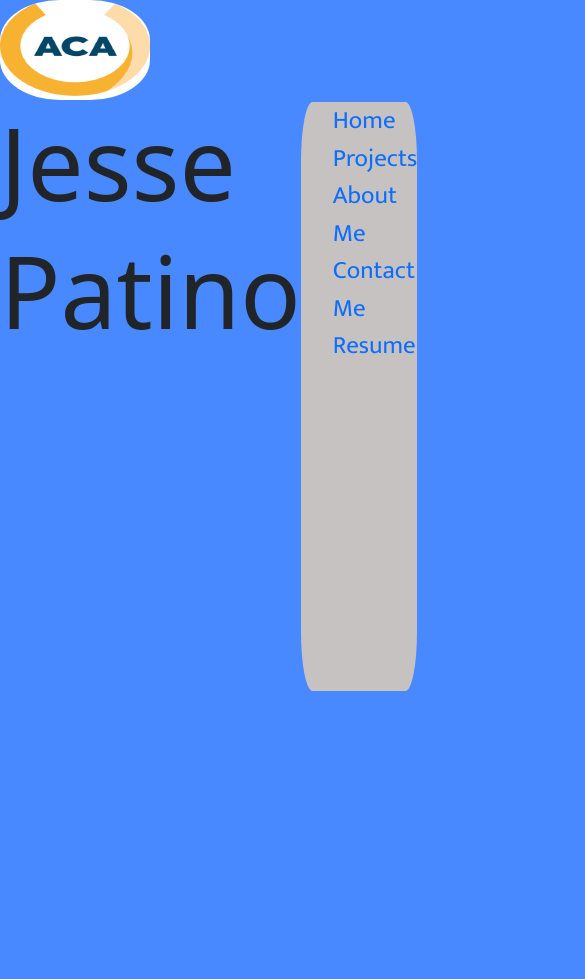
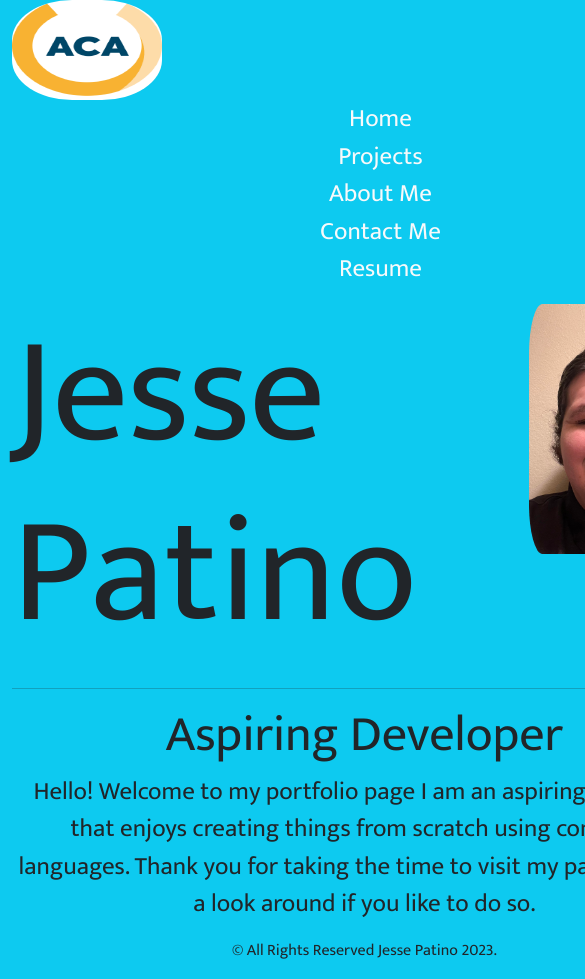
Before and after one commit to j3553pat/portfolio-website-2.0, a plain HTML site: page index.html in a window 390 px wide. Shown: the top 979 px of the page, 585 px wide, since content can reach past the window. Before the commit the page ends 844 px from the top, so only its background shows below. Drawn offline with nearby package versions, Linux system fonts and the light colour scheme.

Commit message:
completed html portion of homepage added some media queries but not all

```diff
--- a/index.css
+++ b/index.css
@@ -2,26 +2,26 @@ body {
     background-color: rgb(73, 137, 255);
     display:grid;
     grid-template-columns: 1fr;
-    grid-template-rows: 0.4fr 0.1fr 1fr 0.3fr;
+    grid-template-rows: 0.1fr 0.1fr 0.1fr 0.1fr;
     grid-template-areas:
     "header header header"
     "main main nav"
     "main main nav"
-    "main main nav"
     "footer footer footer";
+    font-family: 'Mukta', sans-serif;
   }
 
   header {
     grid-area: header;
-    font-family: 'Mukta', sans-serif;
+
   }
 
   h1 {
-    font-size: 100px;
+    font-size: 150px;
     text-align: left;
   }
 
-  img {
+  #aca {
     height: 100px;
     width: 150px;
     border-radius: 40%;
@@ -29,19 +29,12 @@ body {
 
   nav {
     grid-area: nav;
-    background-color: rgb(199, 194, 194);
-    border-radius: 10%;
-    flex-direction: column;
-    width: fit-content;
+    border-radius: 1%;
   }
 
   ul {
-   display: flex;
-   flex-direction: column;
-    align-items: space-around;
     list-style-type: none;
     font-family: 'Mukta', sans-serif;
-
   }
 
   a {
@@ -50,5 +43,37 @@ body {
 
  li {
     font-size: 25px;
+  }
 
+  #selfie {
+    height: 250px;
+    width: 300px;
+    border-radius: 20%;
+    padding-left: 30px;
   }
+
+  h2 {
+    font-size: 50px;
+  }
+
+  #text {
+    text-align: center;
+    font-size: 25px;
+  }
+
+  footer {
+    grid-area: footer;
+  }
+
+  @media (max-width: 767px) {
+    body {
+      display:grid;
+      grid-template-columns: 1fr;
+      grid-template-rows: auto auto auto auto;
+      grid-template-areas:
+      "header"
+      "nav"
+      "main"
+      "footer";
+  }
+}
--- a/index.html
+++ b/index.html
@@ -10,25 +10,33 @@
     <link rel="preconnect" href="https://fonts.googleapis.com"><link rel="preconnect" href="https://fonts.gstatic.com" crossorigin><link href="https://fonts.googleapis.com/css2?family=Mukta&display=swap" rel="stylesheet">
     <title>Home Page</title>
 </head>
-<body>
+<body class="bg-info container-fluid">
     <header>
-        <img src="8907893.png" alt="logo">
+        <img id="aca" src="8907893.png" alt="logo">
 
     </header>
 <nav>
-    <ul>
-        <li><a href="index.html">Home</a></li>
-        <li><a href="portfolio">Projects</a></li>
-        <li><a href="aboutMe.html">About Me</a></li>
-        <li><a href="contact.html">Contact Me</a></li>
-        <li><a href="resume.html" alt="Resume Page">Resume</a></li>
+    <ul class="fs-2 text-center d-flex flex-column">
+        <li><a class="link-light" href="index.html">Home</a></li>
+        <li><a class="link-light" href="portfolio">Projects</a></li>
+        <li><a class="link-light"href="aboutMe.html">About Me</a></li>
+        <li><a class="link-light" href="contact.html">Contact Me</a></li>
+        <li><a class="link-light" href="resume.html" alt="Resume Page">Resume</a></li>
     </ul>
 </nav>
 <main>
-<h1>Jesse</h1>
-<h1>Patino</h1>
+    <div class="d-flex flex-row">
+        <h1>Jesse Patino</h1>
+        <img id="selfie" src="portfoliopic2.jpg">
+    </div>
+    <hr>
+    <div>
+        <h2 class="text-center">Aspiring Developer</h2>
+        <p class="text-center" id="text">Hello! Welcome to my portfolio page I am an aspiring developer that enjoys creating things from scratch using computer languages. Thank you for taking the time to visit my page and take a look around if you like to do so.</p>
+    </div>
 </main>
 <footer>
+    <p class="text-center">&copy; All Rights Reserved Jesse Patino 2023.</p>
 </footer>
 </body>
 </html>
```
Also changed, not shown: portfoliopic2.jpg (added).
